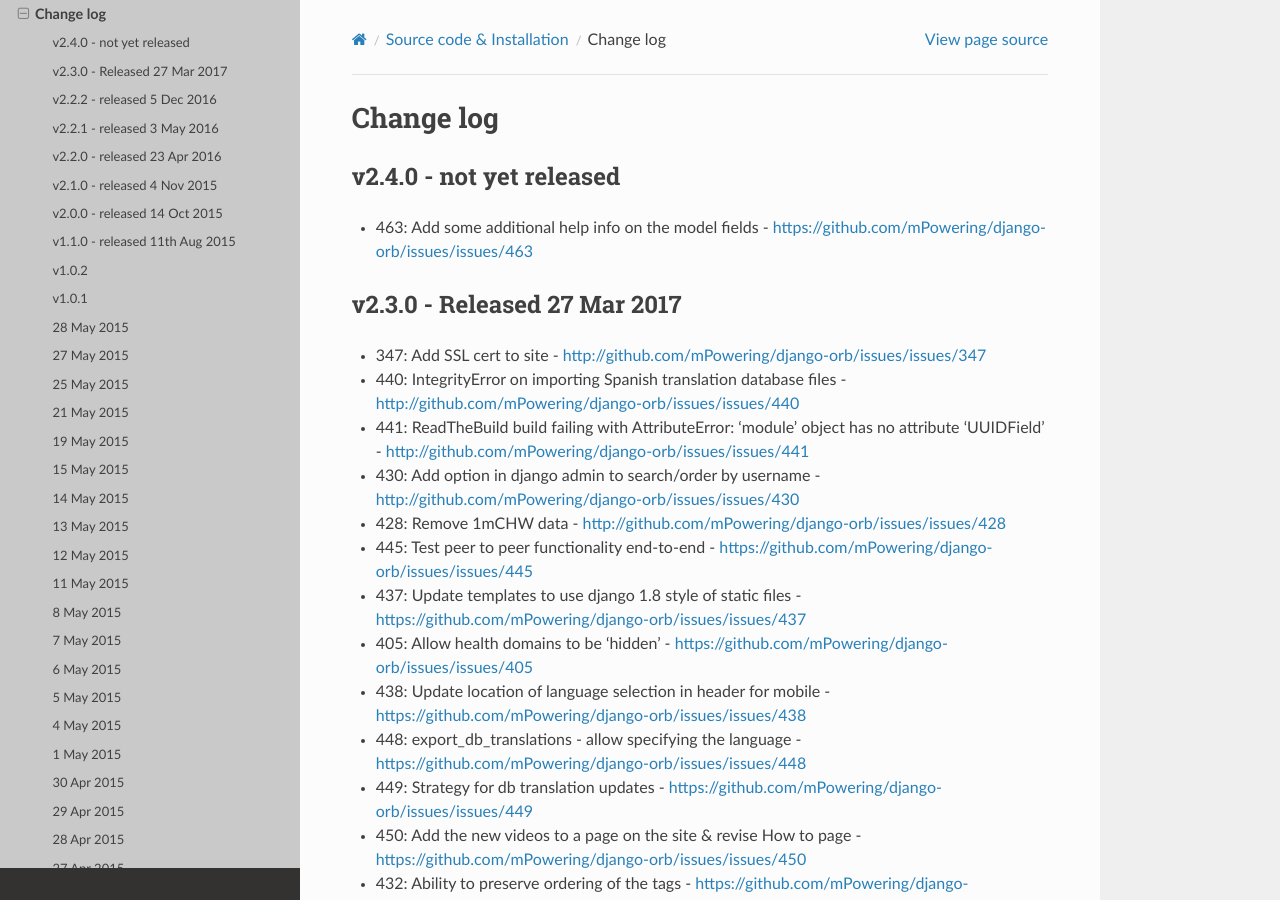
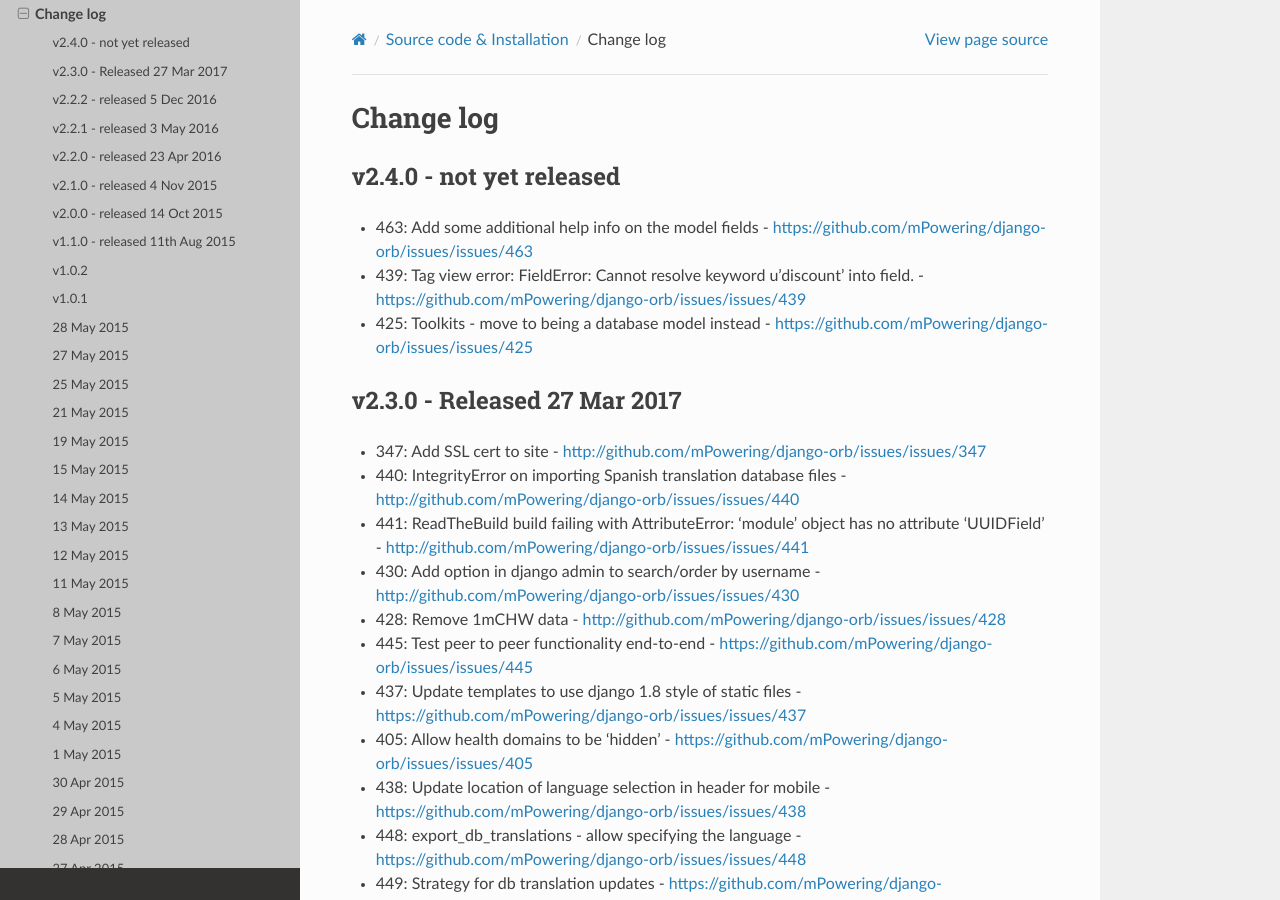
Before and after one commit to mPowering/django-orb, a Sphinx documentation site: the page built from docs/technical/changelog.rst, in a window 1280 px wide and 900 px high. Built offline with Sphinx 7.4.7 and the Read the Docs theme 2.0.0, drawn with Linux system fonts in a browser that asks for light colours.

Commit message:
update docs

```diff
--- a/docs/index.rst
+++ b/docs/index.rst
@@ -8,5 +8,5 @@ Contents:
 
    manage/index
    translation/index
-   technical/code
+   technical/index
    opendeliver/index
--- a/docs/technical/changelog.rst
+++ b/docs/technical/changelog.rst
@@ -8,6 +8,8 @@ v2.4.0 - not yet released
 ----------------------------------
 
 * 463: Add some additional help info on the model fields - https://github.com/mPowering/django-orb/issues/issues/463
+* 439: Tag view error: FieldError: Cannot resolve keyword u'discount' into field. - https://github.com/mPowering/django-orb/issues/issues/439
+* 425: Toolkits - move to being a database model instead - https://github.com/mPowering/django-orb/issues/issues/425
 
 .. _orb-v2-3-0:
 
```
Also changed, not shown: docs/technical/index.rst (renamed from docs/technical/code.rst), docs/technical/roadmap.rst (line endings or trailing spaces).
